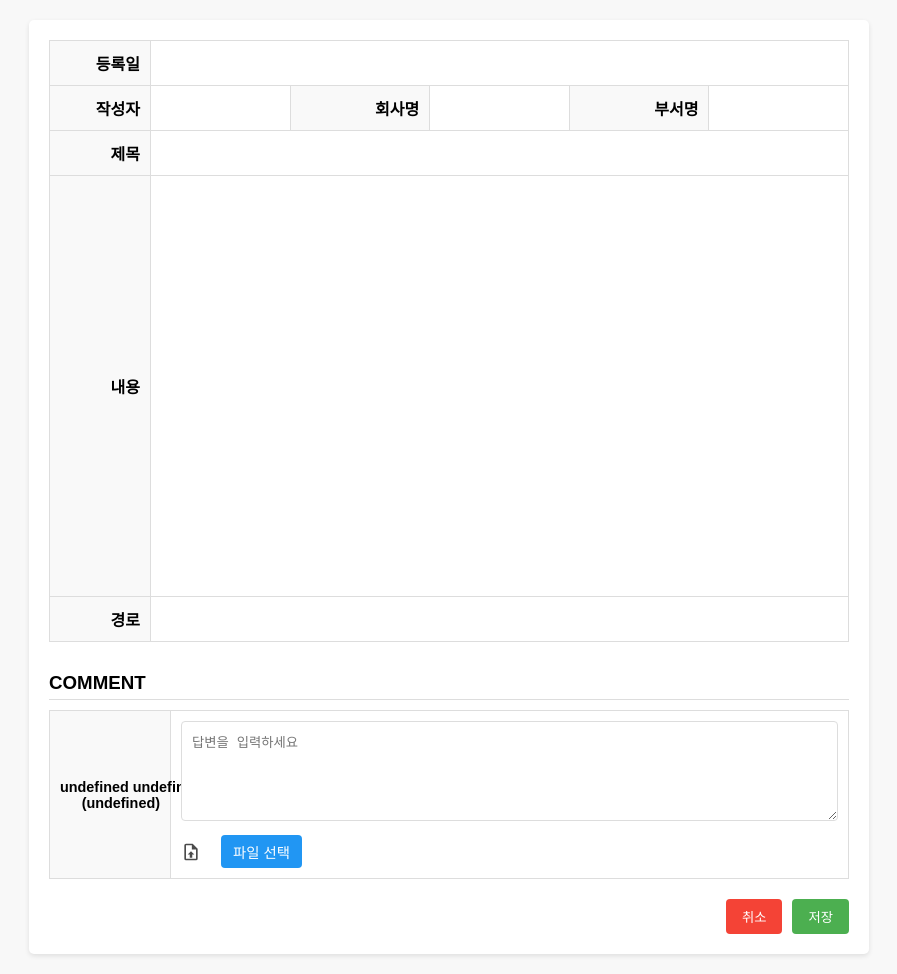
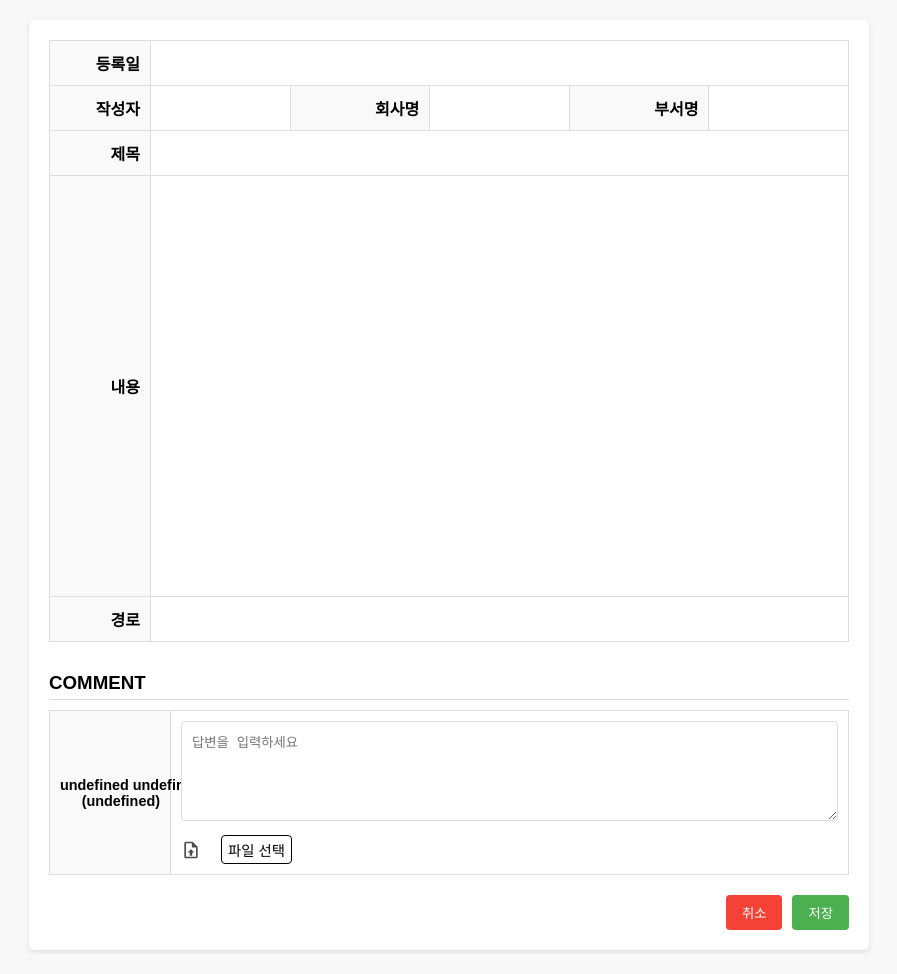
Before and after one commit to SWP1111/Beps, a plain HTML site: page BepsApi/Frontend/memo_reply.html in a window 1280 px wide. Shown: the whole page, without its empty margins (191-1088 px from the left). Drawn offline with nearby package versions, Linux system fonts and the light colour scheme.

Commit message:
icon, button style

```diff
--- a/BepsApi/Frontend/memo_reply.html
+++ b/BepsApi/Frontend/memo_reply.html
@@ -163,10 +163,10 @@ td:nth-child(even) {
             opacity: 0.7;
         }
         .file-select-button {
-            background-color: #2196F3;
-            color: white;
-            border: none;
-            padding: 6px 12px;
+            background-color: #ffffff;
+            color: #000000;
+            border: 1px solid #000000;
+            padding: 3px 6px;
             border-radius: 4px;
             cursor: pointer;
             font-size: 0.9em;
```
